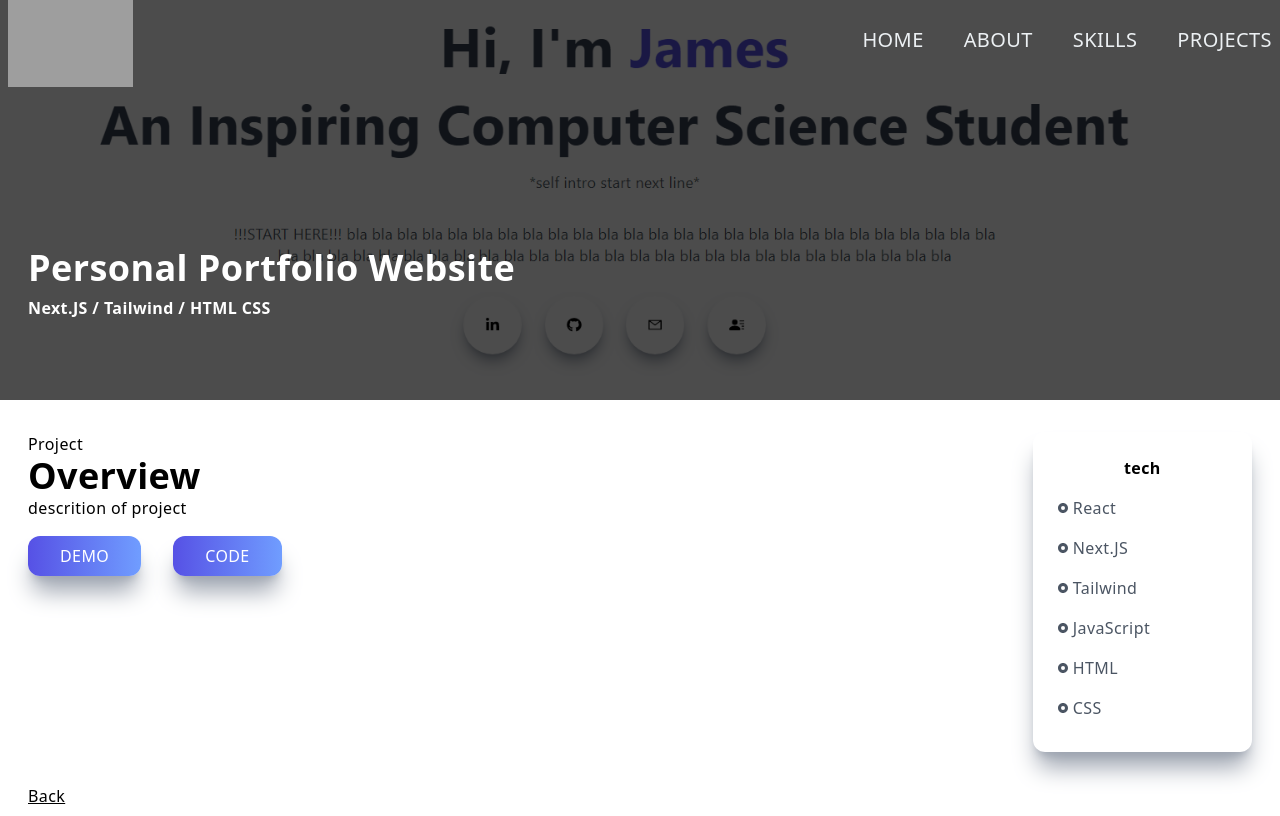
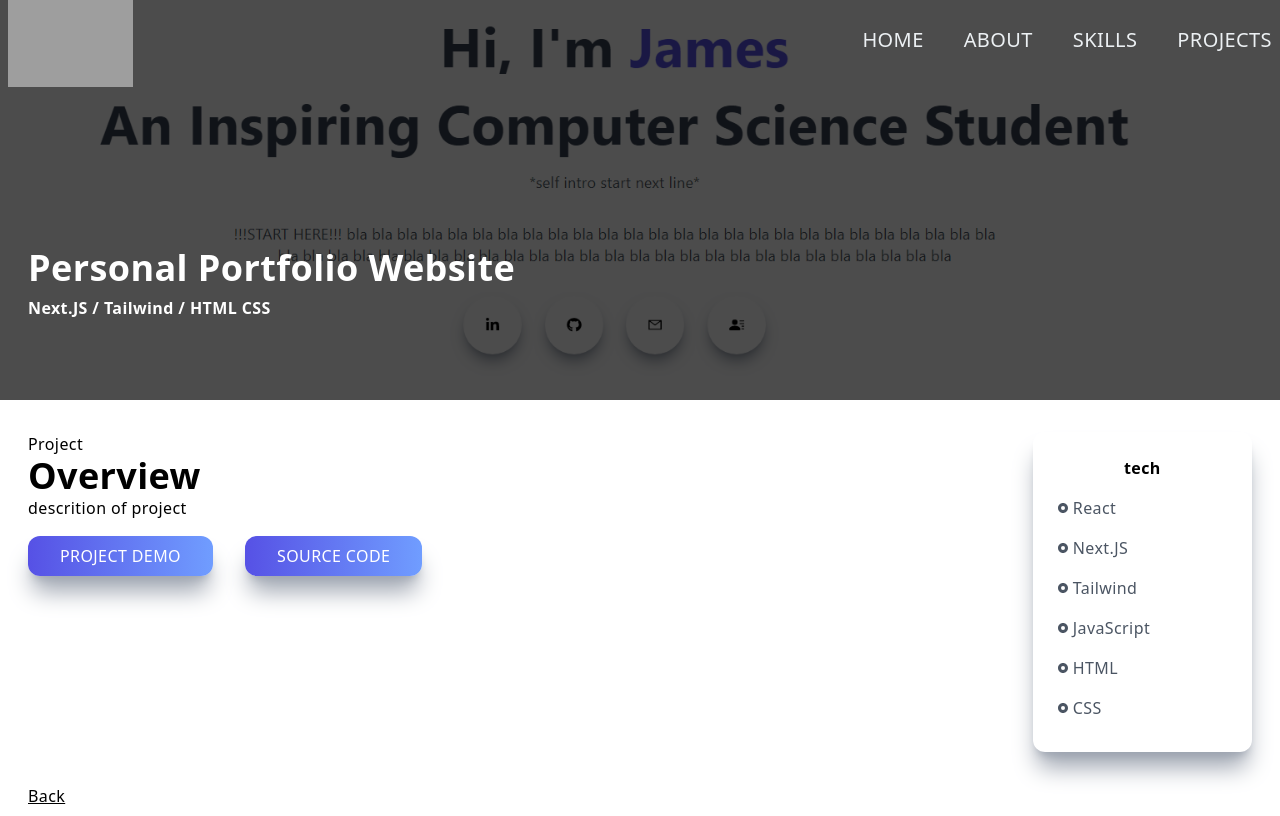
Before and after one commit to jamescodestuff/Personal-Website, a Next.js app: page /portfolio in a window 1280 px wide. Built offline with nearby package versions, Linux system fonts and the light colour scheme; grey boxes are pictures that could not be loaded.

Commit message:
added link to the "website" project

```diff
--- a/pages/portfolio.jsx
+++ b/pages/portfolio.jsx
@@ -27,8 +27,20 @@ const property = () => {
           <p>Project</p>
           <h2>Overview</h2>
           <p>descrition of project</p>
-          <button className="px-8 py-2 mt-4 mr-8">Demo</button>
-          <button className="px-8 py-2 mt-4">Code</button>
+          <button className="px-8 py-2 mt-4 mr-8">
+            <a href="http://localhost:3000/#home" target="_blank" rel="">
+              Project Demo
+            </a>
+          </button>
+          <button className="px-8 py-2 mt-4">
+            <a
+              href="https://github.com/jamescodestuff/Personal-Website"
+              target="_blank"
+              rel=""
+            >
+              Source Code
+            </a>
+          </button>
         </div>
         <div className="col-span-4 md:col-span-1 shadow-xl shadow-gray-400 rounded-xl p-4">
           <div className="p-2">
```
